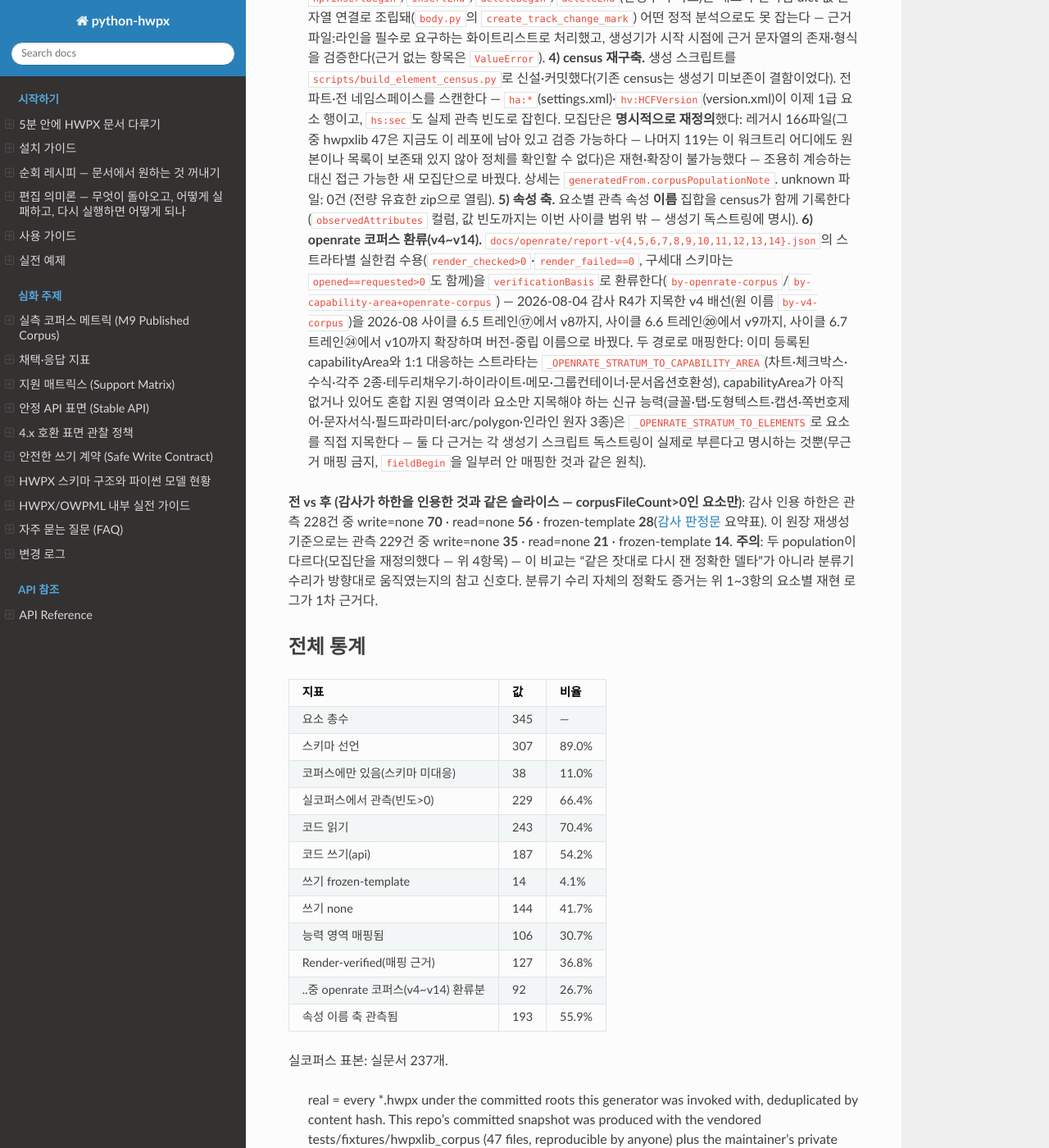
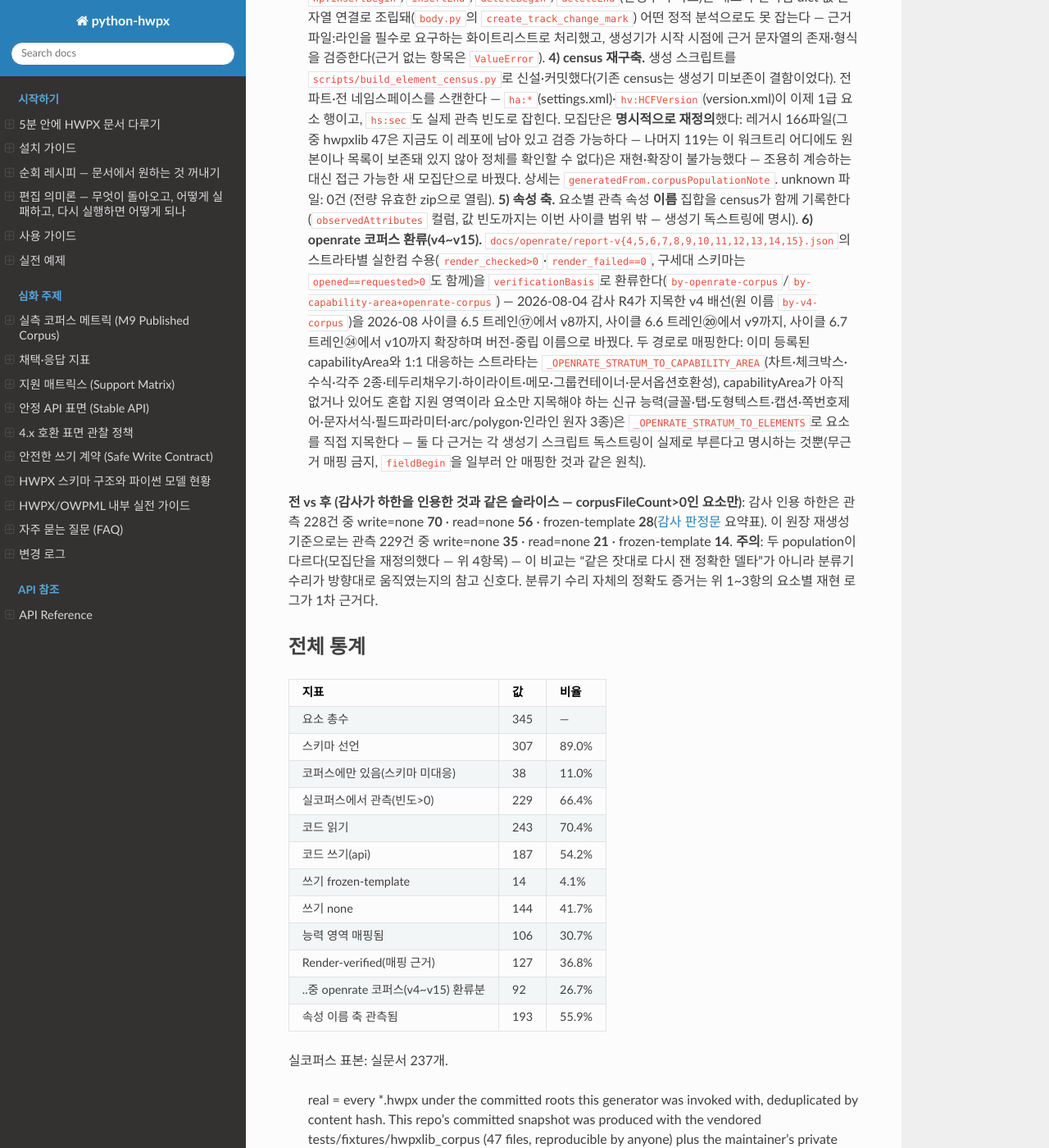
Before and after one commit to airmang/python-hwpx, a Sphinx documentation site: the page built from docs/coverage-ledger.md, in a window 1280 px wide and 1400 px high, scrolled down 1055 px. Shown: the whole window at 82% size. Built offline with Sphinx 7.4.7 and the Read the Docs theme 3.1.0, drawn with Linux system fonts in a browser that asks for light colours; some of the changed text lies outside the part shown.

Commit message:
docs: reflow v15 into the ledger, close verification debt to zero (cycle 6.12 train 46)
Promotes the last 3 verification-debt items to Render-verified based on
v15's real Hancom results (5/5 render_checked, 0 failed per stratum):
form-field-create (doc.fields.add, no ledger routing -- hp:fieldBegin is
a shared low-level element by design, same as CLICKHERE/TOC/CROSSREF/
memo), form-fill (table_patch.fill_cells, no ledger routing -- modifies
existing hp:t text, same reasoning as find-replace/document-merge), and
character-formatting's italic (the one ensure_run parameter v14's own
authored-charformat2 bank left out of rotation) -- closing that row's
17/17 keyword-argument coverage and dropping the "(부분)" qualifier
entirely.

The editor surface inventory's exhaustive 미실측 judgment table (train
㊳) is now fully closed: shape-escape-hatch is the sole remaining row,
and it stays that way structurally (its own evidence is that Hancom
*rejects* malformed output by design, so an openrate acceptance batch
has no meaning there).

Co-Authored-By: Claude Fable 5 <noreply@anthropic.com>

```diff
--- a/docs/coverage-ledger.md
+++ b/docs/coverage-ledger.md
@@ -1,6 +1,6 @@
 # OWPML 커버리지 원장
 
-`scripts/coverage_ledger.py`가 OWPML 2024 스키마(`DevDoc/OWPML SCHEMA/`) · 실코퍼스 census(`scripts/build_element_census.py`) · `src/hwpx/` 코드 참조 · 지원 매트릭스 · v4~v14 openrate 실한컴 코퍼스에서 결정론적으로 재산출하는 원장이다. 손으로 쓴 지원 주장이 아니라 기계 판독 [coverage-ledger.json](coverage-ledger.json)의 사람용 요약이며, `python scripts/coverage_ledger.py --check`가 드리프트를 게이트한다.
+`scripts/coverage_ledger.py`가 OWPML 2024 스키마(`DevDoc/OWPML SCHEMA/`) · 실코퍼스 census(`scripts/build_element_census.py`) · `src/hwpx/` 코드 참조 · 지원 매트릭스 · v4~v15 openrate 실한컴 코퍼스에서 결정론적으로 재산출하는 원장이다. 손으로 쓴 지원 주장이 아니라 기계 판독 [coverage-ledger.json](coverage-ledger.json)의 사람용 요약이며, `python scripts/coverage_ledger.py --check`가 드리프트를 게이트한다.
 
 **주의**: `capabilityArea`는 지원 매트릭스 산문에 명시적으로 언급된 요소만 근사 매핑했다(무근거 승격 금지). `null`은 "미지원"이 아니라 "매트릭스 행과 요소가 1:1로 대응되지 않음"을 뜻한다 — 저수준 공용 요소(fieldBegin·autoNum·좌표류)가 대표적이다.
 
@@ -16,7 +16,7 @@
 **4) census 재구축.** 생성 스크립트를 `scripts/build_element_census.py`로 신설·커밋했다(기존 census는 생성기 미보존이 결함이었다). 전 파트·전 네임스페이스를 스캔한다 — `ha:*`(settings.xml)·`hv:HCFVersion`(version.xml)이 이제 1급 요소 행이고, `hs:sec`도 실제 관측 빈도로 잡힌다. 모집단은 **명시적으로 재정의**했다: 레거시 166파일(그 중 hwpxlib 47은 지금도 이 레포에 남아 있고 검증 가능하다 — 나머지 119는 이 워크트리 어디에도 원본이나 목록이 보존돼 있지 않아 정체를 확인할 수 없다)은 재현·확장이 불가능했다 — 조용히 계승하는 대신 접근 가능한 새 모집단으로 바꿨다. 상세는 `generatedFrom.corpusPopulationNote`.
    unknown 파일: 0건 (전량 유효한 zip으로 열림).
 **5) 속성 축.** 요소별 관측 속성 **이름** 집합을 census가 함께 기록한다(`observedAttributes` 컬럼, 값 빈도까지는 이번 사이클 범위 밖 — 생성기 독스트링에 명시).
-**6) openrate 코퍼스 환류(v4~v14).** `docs/openrate/report-v{4,5,6,7,8,9,10,11,12,13,14}.json`의 스트라타별 실한컴 수용(`render_checked>0`·`render_failed==0`, 구세대 스키마는 `opened==requested>0`도 함께)을 `verificationBasis`로 환류한다(`by-openrate-corpus`/`by-capability-area+openrate-corpus`) — 2026-08-04 감사 R4가 지목한 v4 배선(원 이름 `by-v4-corpus`)을 2026-08 사이클 6.5 트레인⑰에서 v8까지, 사이클 6.6 트레인⑳에서 v9까지, 사이클 6.7 트레인㉔에서 v10까지 확장하며 버전-중립 이름으로 바꿨다. 두 경로로 매핑한다: 이미 등록된 capabilityArea와 1:1 대응하는 스트라타는 `_OPENRATE_STRATUM_TO_CAPABILITY_AREA`(차트·체크박스·수식·각주 2종·테두리채우기·하이라이트·메모·그룹컨테이너·문서옵션호환성), capabilityArea가 아직 없거나 있어도 혼합 지원 영역이라 요소만 지목해야 하는 신규 능력(글꼴·탭·도형텍스트·캡션·쪽번호제어·문자서식·필드파라미터·arc/polygon·인라인 원자 3종)은 `_OPENRATE_STRATUM_TO_ELEMENTS`로 요소를 직접 지목한다 — 둘 다 근거는 각 생성기 스크립트 독스트링이 실제로 부른다고 명시하는 것뿐(무근거 매핑 금지, `fieldBegin`을 일부러 안 매핑한 것과 같은 원칙).
+**6) openrate 코퍼스 환류(v4~v15).** `docs/openrate/report-v{4,5,6,7,8,9,10,11,12,13,14,15}.json`의 스트라타별 실한컴 수용(`render_checked>0`·`render_failed==0`, 구세대 스키마는 `opened==requested>0`도 함께)을 `verificationBasis`로 환류한다(`by-openrate-corpus`/`by-capability-area+openrate-corpus`) — 2026-08-04 감사 R4가 지목한 v4 배선(원 이름 `by-v4-corpus`)을 2026-08 사이클 6.5 트레인⑰에서 v8까지, 사이클 6.6 트레인⑳에서 v9까지, 사이클 6.7 트레인㉔에서 v10까지 확장하며 버전-중립 이름으로 바꿨다. 두 경로로 매핑한다: 이미 등록된 capabilityArea와 1:1 대응하는 스트라타는 `_OPENRATE_STRATUM_TO_CAPABILITY_AREA`(차트·체크박스·수식·각주 2종·테두리채우기·하이라이트·메모·그룹컨테이너·문서옵션호환성), capabilityArea가 아직 없거나 있어도 혼합 지원 영역이라 요소만 지목해야 하는 신규 능력(글꼴·탭·도형텍스트·캡션·쪽번호제어·문자서식·필드파라미터·arc/polygon·인라인 원자 3종)은 `_OPENRATE_STRATUM_TO_ELEMENTS`로 요소를 직접 지목한다 — 둘 다 근거는 각 생성기 스크립트 독스트링이 실제로 부른다고 명시하는 것뿐(무근거 매핑 금지, `fieldBegin`을 일부러 안 매핑한 것과 같은 원칙).
 
 **전 vs 후 (감사가 하한을 인용한 것과 같은 슬라이스 — corpusFileCount>0인 요소만)**: 감사 인용 하한은 관측 228건 중 write=none **70** · read=none **56** · frozen-template **28**([감사 판정문](2026-08-04-completeness-audit-verdict.md) 요약표). 이 원장 재생성 기준으로는 관측 229건 중 write=none **35** · read=none **21** · frozen-template **14**. **주의**: 두 population이 다르다(모집단을 재정의했다 — 위 4항목) — 이 비교는 "같은 잣대로 다시 잰 정확한 델타"가 아니라 분류기 수리가 방향대로 움직였는지의 참고 신호다. 분류기 수리 자체의 정확도 증거는 위 1~3항의 요소별 재현 로그가 1차 근거다.
 
@@ -34,7 +34,7 @@
 | 쓰기 none | 144 | 41.7% |
 | 능력 영역 매핑됨 | 106 | 30.7% |
 | Render-verified(매핑 근거) | 127 | 36.8% |
-| ..중 openrate 코퍼스(v4~v14) 환류분 | 92 | 26.7% |
+| ..중 openrate 코퍼스(v4~v15) 환류분 | 92 | 26.7% |
 | 속성 이름 축 관측됨 | 193 | 55.9% |
 
 실코퍼스 표본: 실문서 237개.
```
Also changed, not shown: docs/editor-surface-inventory.md (+3 -3 lines), docs/support-matrix.md (+3 -3 lines), src/hwpx/data/contract_docs/support-matrix.md (+3 -3 lines), docs/coverage-ledger.json, 1 other file.
